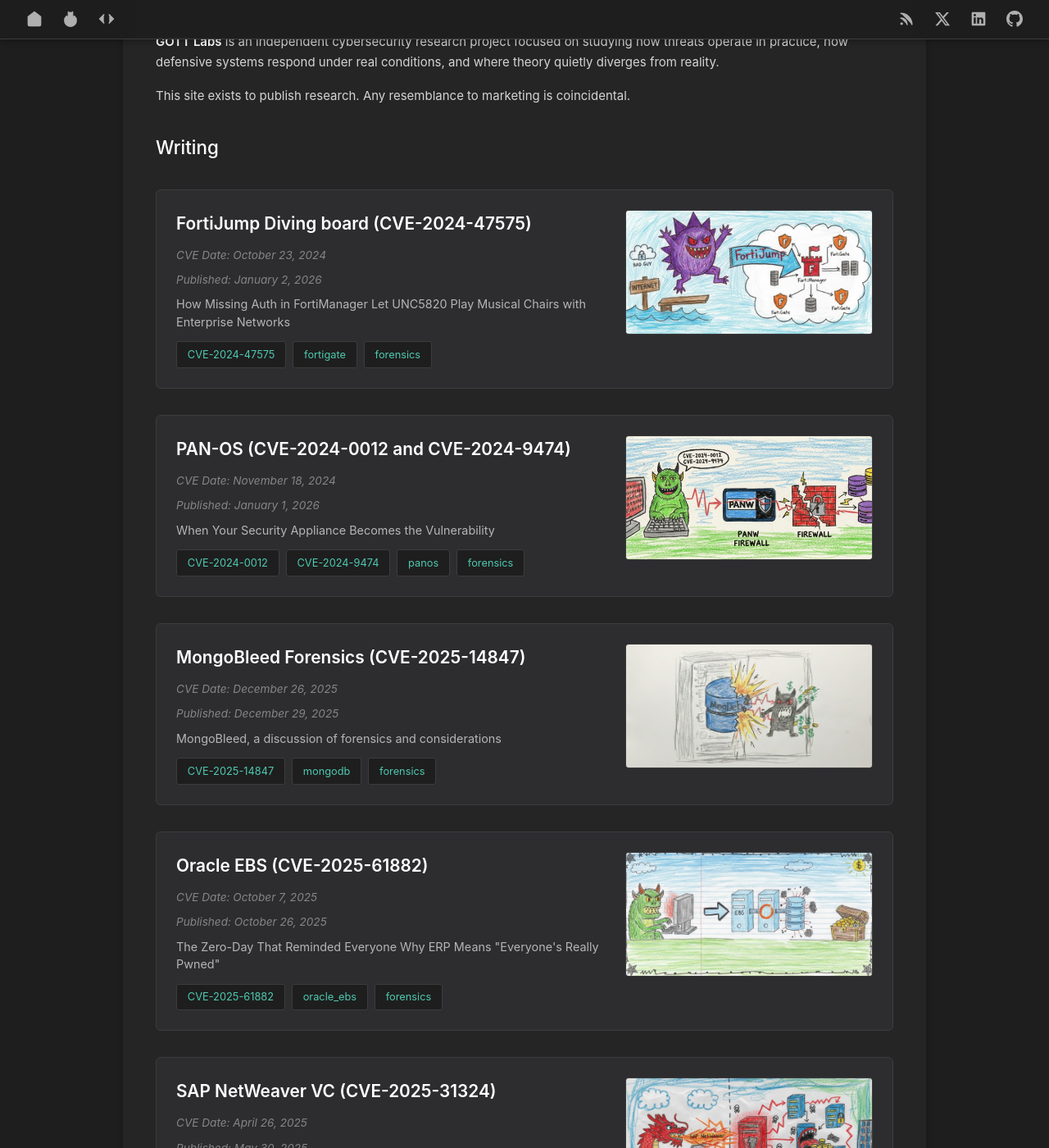
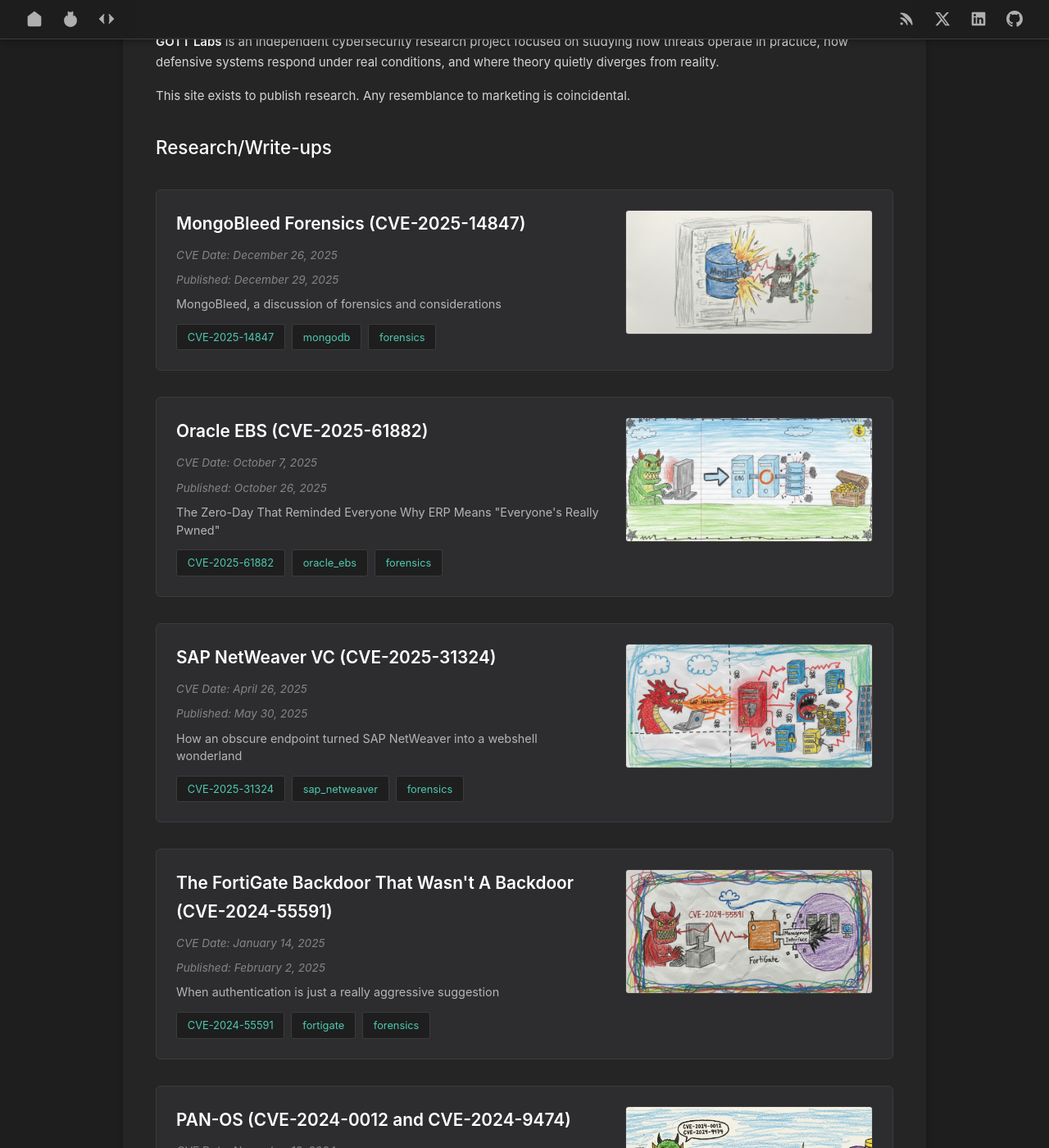
Before and after one commit to gottlabs/home, a Jekyll site: the page built from index.md, in a window 1280 px wide and 1400 px high, scrolled down 191 px. Shown: the whole window at 82% size. Built offline with Jekyll 4.4.1, drawn with Linux system fonts in a browser that asks for light colours; some of the changed text lies outside the part shown.

Commit message:
Update index.md

```diff
--- a/index.md
+++ b/index.md
@@ -7,42 +7,7 @@ title: Home
 
 This site exists to publish research. Any resemblance to marketing is coincidental.
 
-### Writing
-
-<div class="research-post">
-  <div class="post-content">
-    <h4><a href="{{ site.baseurl }}/2026/01/02/fortijump_cve2024-47575">FortiJump Diving board (CVE-2024-47575)</a></h4>
-    <span class="post-date">CVE Date: October 23, 2024</span>
-    <span class="post-date">Published: January 2, 2026</span>
-    <p>How Missing Auth in FortiManager Let UNC5820 Play Musical Chairs with Enterprise Networks</p>
-    <div class="post-tags">
-      <span class="tag">CVE-2024-47575</span>
-      <span class="tag">fortigate</span>
-      <span class="tag">forensics</span>
-    </div>
-  </div>
-  <div class="post-image">
-    <img src="{{ site.baseurl }}/assets/images/CVE-2024-47575.png" alt="fortijump">
-  </div>
-</div>
-
-<div class="research-post">
-  <div class="post-content">
-    <h4><a href="{{ site.baseurl }}/2026/01/01/panos_cve2024-0012">PAN-OS (CVE-2024-0012 and CVE-2024-9474)</a></h4>
-    <span class="post-date">CVE Date: November 18, 2024</span>
-    <span class="post-date">Published: January 1, 2026</span>
-    <p>When Your Security Appliance Becomes the Vulnerability</p>
-    <div class="post-tags">
-      <span class="tag">CVE-2024-0012</span>
-      <span class="tag">CVE-2024-9474</span>
-      <span class="tag">panos</span>
-      <span class="tag">forensics</span>
-    </div>
-  </div>
-  <div class="post-image">
-    <img src="{{ site.baseurl }}/assets/images/CVE-2024-0012.png" alt="panos_cve">
-  </div>
-</div>
+### Research/Write-ups
 
 <div class="research-post">
   <div class="post-content">
@@ -112,6 +77,58 @@ This site exists to publish research. Any resemblance to marketing is coincident
   </div>
 </div>
 
+<div class="research-post">
+  <div class="post-content">
+    <h4><a href="{{ site.baseurl }}/2026/01/01/panos_cve2024-0012">PAN-OS (CVE-2024-0012 and CVE-2024-9474)</a></h4>
+    <span class="post-date">CVE Date: November 18, 2024</span>
+    <span class="post-date">Published: January 1, 2026</span>
+    <p>When Your Security Appliance Becomes the Vulnerability</p>
+    <div class="post-tags">
+      <span class="tag">CVE-2024-0012</span>
+      <span class="tag">CVE-2024-9474</span>
+      <span class="tag">panos</span>
+      <span class="tag">forensics</span>
+    </div>
+  </div>
+  <div class="post-image">
+    <img src="{{ site.baseurl }}/assets/images/CVE-2024-0012.png" alt="panos_cve">
+  </div>
+</div>
+
+<div class="research-post">
+  <div class="post-content">
+    <h4><a href="{{ site.baseurl }}/2026/01/02/fortijump_cve2024-47575">FortiJump Diving board (CVE-2024-47575)</a></h4>
+    <span class="post-date">CVE Date: October 23, 2024</span>
+    <span class="post-date">Published: January 2, 2026</span>
+    <p>How Missing Auth in FortiManager Let UNC5820 Play Musical Chairs with Enterprise Networks</p>
+    <div class="post-tags">
+      <span class="tag">CVE-2024-47575</span>
+      <span class="tag">fortigate</span>
+      <span class="tag">forensics</span>
+    </div>
+  </div>
+  <div class="post-image">
+    <img src="{{ site.baseurl }}/assets/images/CVE-2024-47575.png" alt="fortijump">
+  </div>
+</div>
+
+<div class="research-post">
+  <div class="post-content">
+    <h4><a href="{{ site.baseurl }}/2025/02/01/fortigate_cve2024-55591">The FortiGate Backdoor That Wasn't A Backdoor (CVE-2024-55591)</a></h4>
+    <span class="post-date">CVE Date: January 14, 2025</span>
+    <span class="post-date">Published: February 2, 2025</span>
+    <p>When authentication is just a really aggressive suggestion</p>
+    <div class="post-tags">
+      <span class="tag">CVE-2024-55591</span>
+      <span class="tag">fortigate</span>
+      <span class="tag">forensics</span>
+    </div>
+  </div>
+  <div class="post-image">
+    <img src="{{ site.baseurl }}/assets/images/CVE-2024-55591.png" alt="fortigate_cve">
+  </div>
+</div>
+
 ### Research Disclaimer
 <span class="disclaimer">
 Research published is provided for educational purposes. Findings reflect observed behavior in specific environments and should not be interpreted as universal truth, vendor endorsement, or operational guidance. Techniques discussed may be incomplete, ineffective, or rendered obsolete without notice. Readers are expected to apply judgment, skepticism, and basic security hygiene.
```
